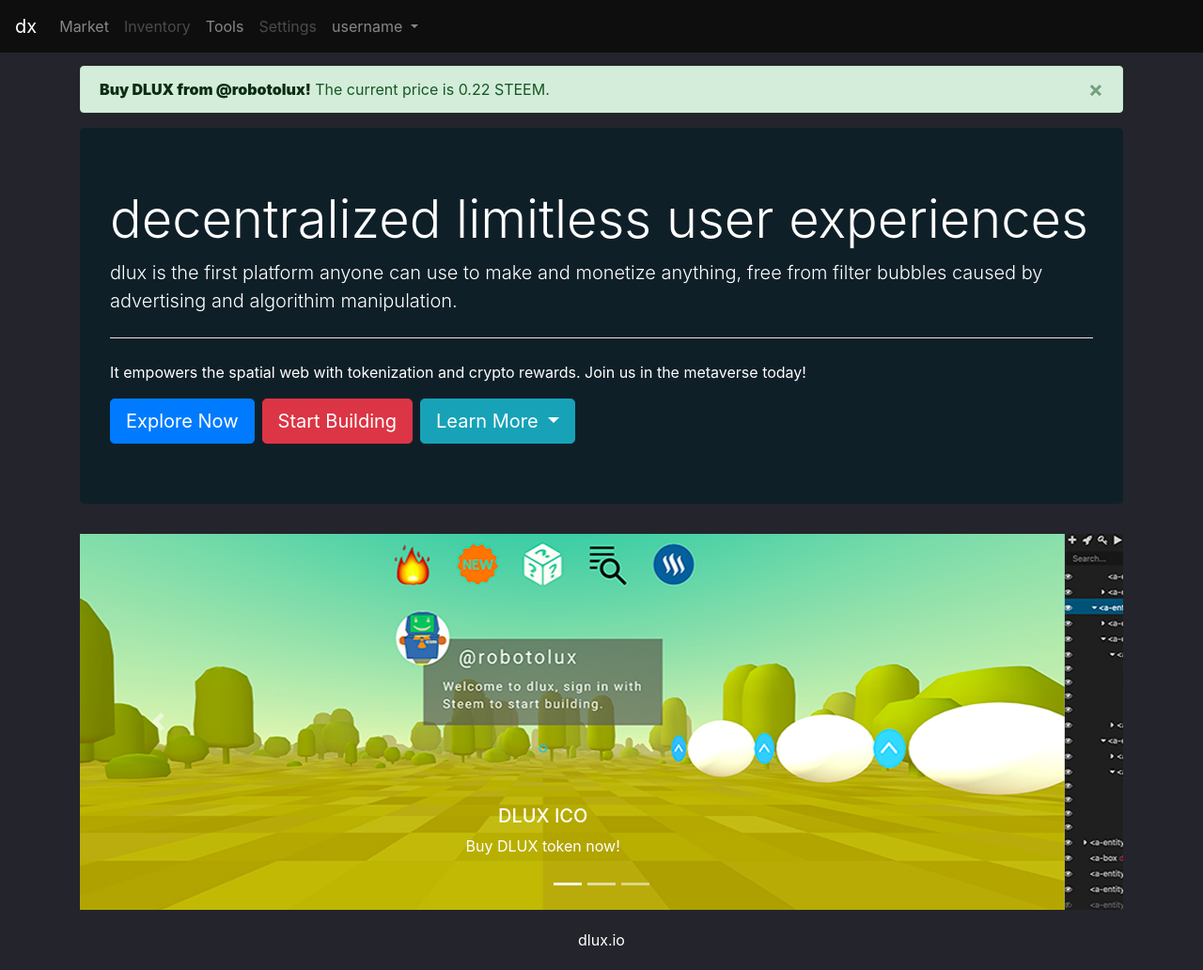
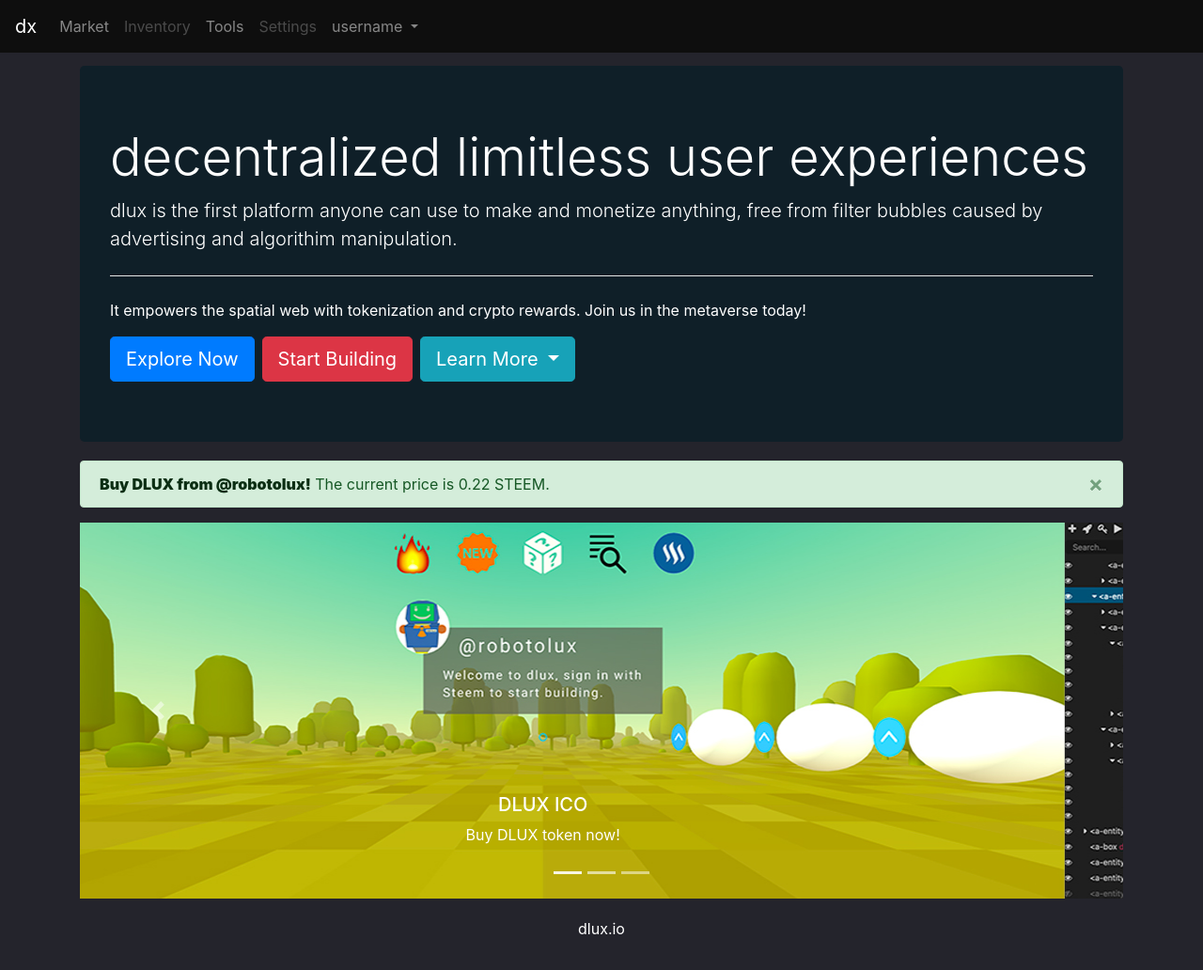
Before and after one commit to dluxio/dex, a plain HTML site: page index.html in a window 1280 px wide. Shown: the whole page at 94% size. Drawn offline with nearby package versions, Linux system fonts and the light colour scheme.

Commit message:
moved alert

```diff
--- a/index.html
+++ b/index.html
@@ -33,11 +33,7 @@
         </ul>
     </div>
   </nav>
-	<div class="alert alert-success alert-dismissible">
-  <a href="#" class="close" data-dismiss="alert" aria-label="close">&times;</a>
-		<a href="#" class="alert-link"><strong>Buy DLUX from @robotolux!</strong></a> The current price is 0.22 STEEM.
-</div>
-  <div class="jumbotron" style="background-color:#0F1F28">
+  <div class="jumbotron" style="background-color:#0F1F28; margin-bottom:20px;">
 	  <h1 class="display-4">decentralized limitless user experiences</h1>
 	  <p class="lead">dlux is the first platform anyone can use to make and monetize anything, free from filter bubbles caused by advertising and algorithim manipulation.</p>
 	  <hr class="my-4" style="background-color:#fff">
@@ -50,6 +46,10 @@
 		<a class="dropdown-item" href="https://discord.gg/Beeb38j" target="_blank">Discord Server</a> </div></div>
     </div>
   </div>
+	<div class="alert alert-success alert-dismissible">
+  <a href="#" class="close" data-dismiss="alert" aria-label="close">&times;</a>
+		<a href="#" class="alert-link"><strong>Buy DLUX from @robotolux!</strong></a> The current price is 0.22 STEEM.
+</div>
 <div id="carouselExampleIndicators1" class="carousel slide rounded" data-ride="carousel" style="background-color: grey;">
     <ol class="carousel-indicators">
 	    <li data-target="#carouselExampleIndicators1" data-slide-to="0" class="active"></li>
```
